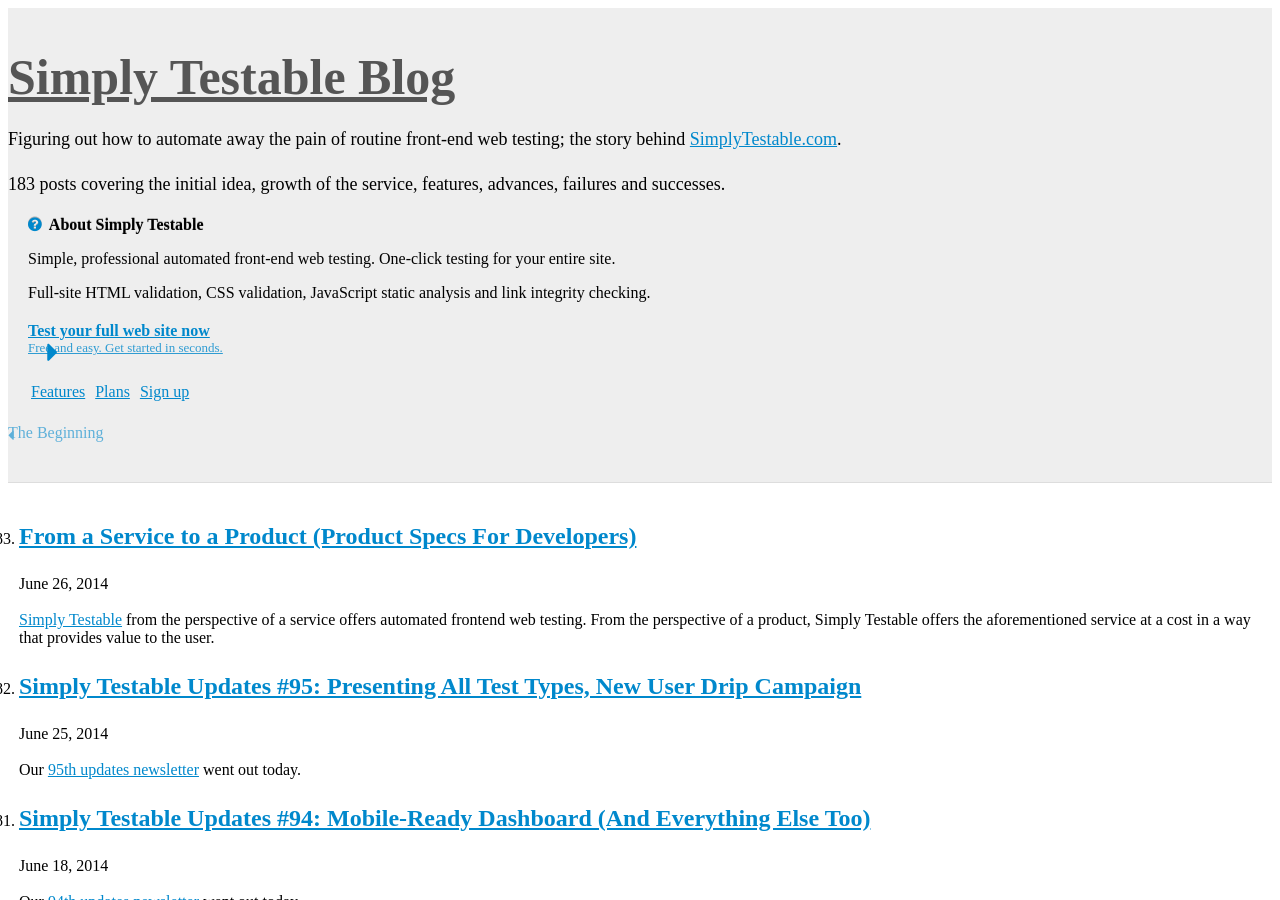
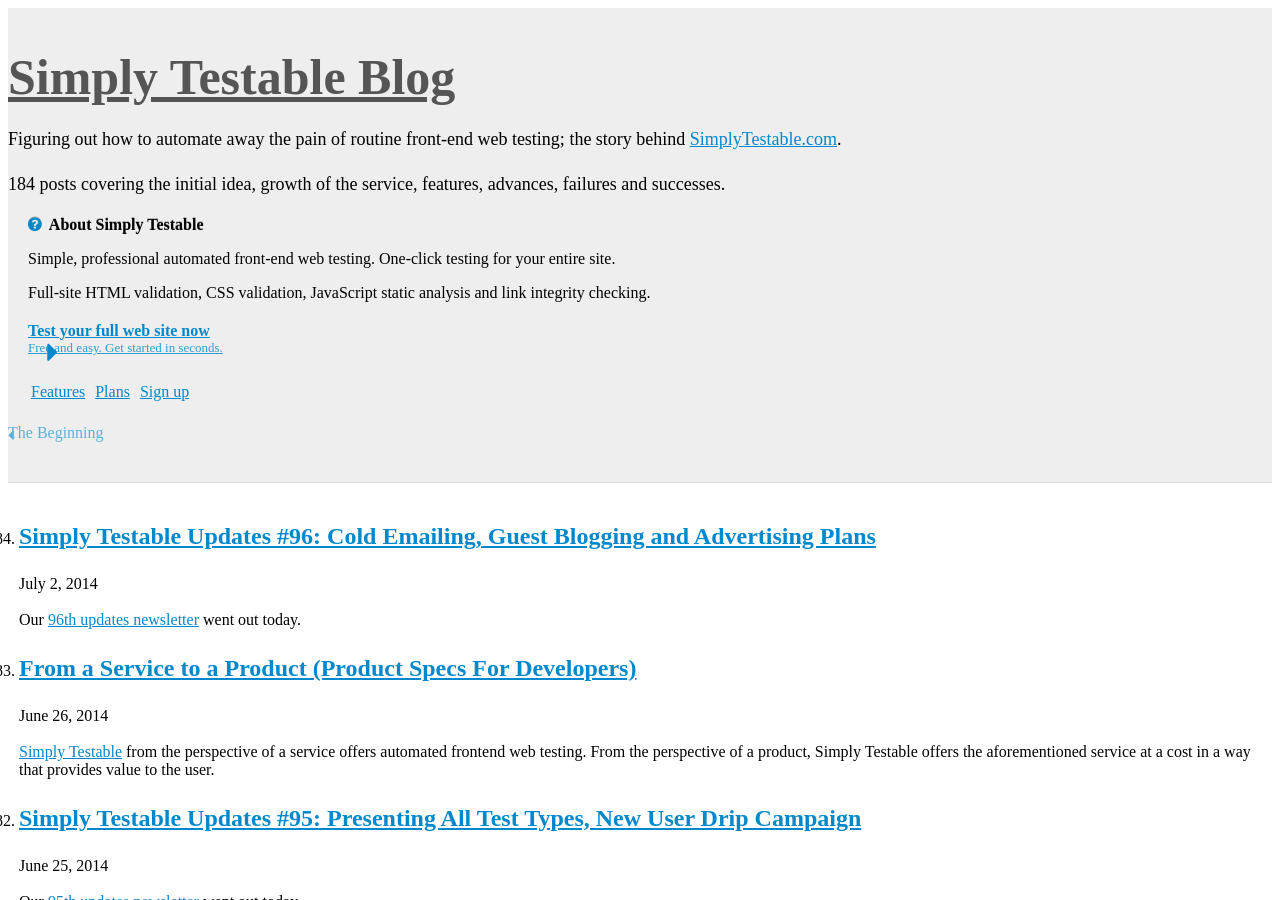
Before and after one commit to webignition/blog.simplytestable.com, a Jekyll site: the page built from archive/index.html, in a window 1280 px wide and 900 px high. Built offline with Jekyll 4.4.1, drawn with Linux system fonts in a browser that asks for light colours; nearby versions of some CDN libraries; comment, search, counter and statistics services are not loaded; a style sheet for code colours, icons or effects is not loaded; some of the changed text lies outside the part shown.

Commit message:
96th newsletter notification

```diff
--- a/archive/index.html
+++ b/archive/index.html
@@ -6,6 +6,28 @@ is_archive: true
 <ol class="archive">
 
 
+    <li value="184">
+        <h2><a href="/simply-testable-updates-96/">Simply Testable Updates #96: Cold Emailing, Guest Blogging and Advertising Plans </a></h2>
+        <p class="post-date">July  2, 2014</p>
+
+
+
+
+
+
+
+
+
+    <p>
+        Our <a href="http://us5.campaign-archive2.com/?u=ac75e33d993d2b502e333ddd0&ampid=520d2c5a0f">96th updates newsletter</a> went out today.
+    </p>
+
+
+
+
+    </li>
+
+
     <li value="183">
         <h2><a href="/from-a-service-to-a-product-product-specs-for-developers/">From a Service to a Product (Product Specs For Developers) </a></h2>
         <p class="post-date">June 26, 2014</p>
```
Also changed, not shown: _posts/2014/2014-07-02-simply-testable-updates-96.html (added, +16 -0 lines), sitemap.xml (+11 -7 lines).
